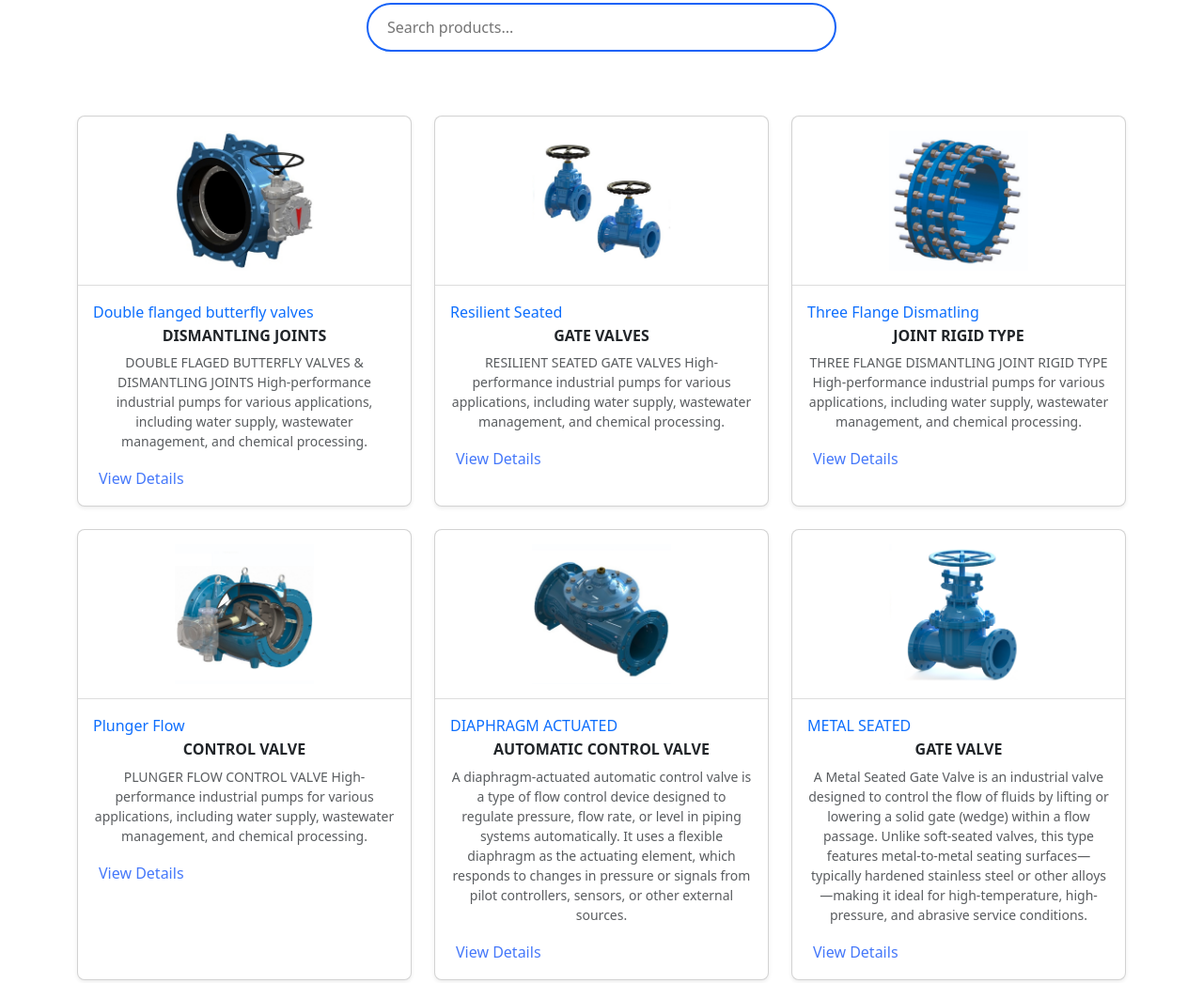
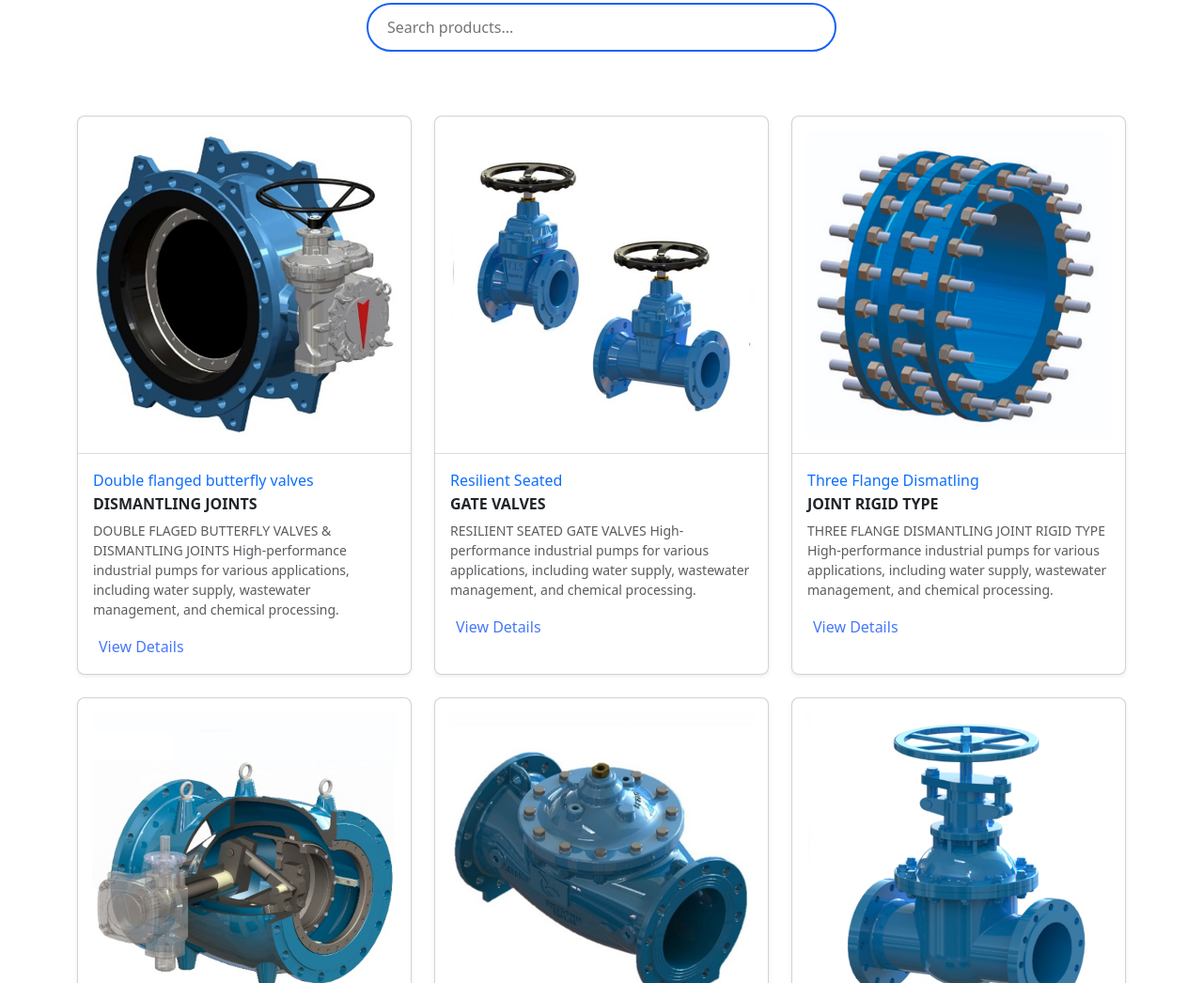
Before and after one commit to rasvpz/futurionproducts, a plain HTML site: page products.html in a window 1280 px wide. Shown: the part 1118-2164 px from the top of the page at 94% size. Drawn offline with nearby package versions, Linux system fonts and the light colour scheme.

Commit message:
second commit

```diff
--- a/index.css
+++ b/index.css
@@ -560,7 +560,7 @@ border-bottom: 1px solid #ddd;
       margin-top: 10px;
     }
      .card img {
-      max-height: 180px;
+      /* max-height: 180px; */
       object-fit: contain;
       padding: 15px;
     }
--- a/products.html
+++ b/products.html
@@ -489,11 +489,11 @@ document.addEventListener('DOMContentLoaded', () => {
         const card = `
           <div class="col-12 col-md-6 col-lg-4 mb-4 product-card" data-name="${product.name}">
             <div class="card shadow-sm rounded-3 h-100">
-              <img src="${product.image}" alt="${product.name}" class="card-img-top">
+              <img src="${product.image}" alt="${product.name} " class="card-img-top">
               <div class="card-body">
                 <p class="text-primary font-weight-semibold mb-1">${product.subtitle}</p>
-                <h5 class="card-title font-weight-bold text-dark">${product.name}</h5>
-                <p class="card-text text-muted small">${product.description}</p>
+                <h4 class="card-title font-weight-bold text-dark text-left">${product.name}</h4>
+                <p class="card-text text-muted small  text-left">${product.description}</p>
                 <a href="#" class="view-details text-primary font-weight-semibold" data-id="${product.dataId}">
                   <button class="view">View&nbsp;Details</button> <i class="bi bi-arrow-right ml-1"></i>
                 </a>
@@ -645,7 +645,7 @@ fetch('vertical.json')
       const container = document.getElementById('hydro-container');
       data.forEach(pump => {
         const col = document.createElement('div');
-        col.className = 'col-12 col-sm-6 col-md-4 col-lg-3 mb-4';
+        col.className = 'col-12 col-sm-6 col-md-4 col-lg-6 mb-4';
 
         col.innerHTML = `
           <div class="card h-100 text-center">
```
